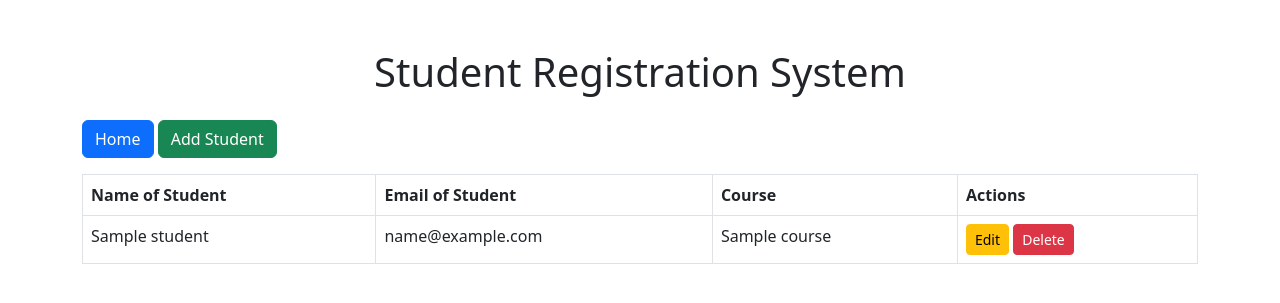
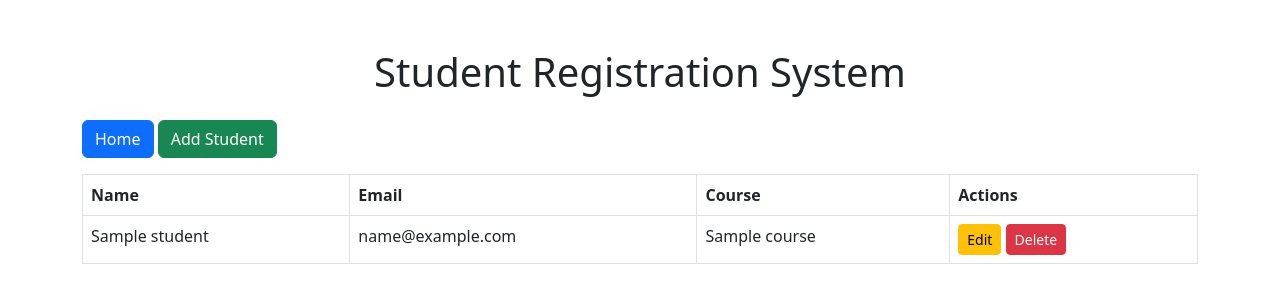
Before and after one commit to Avinashsain/flask_web_application, a Flask app: page / in a window 1280 px wide. Shown: the top 303 px of the page. Run offline with Flask 3, Linux system fonts and the light colour scheme; a database or web service that is not in the repository returns one stand-in record (values such as "Sample title"); some libraries are stand-ins or nearby versions.

Commit message:
Simplify student table headers

```diff
--- a/templates/index.html
+++ b/templates/index.html
@@ -4,8 +4,8 @@
 <table class="table table-bordered">
     <thead>
         <tr>
-            <th>Name of Student</th>
-            <th>Email of Student</th>
+            <th>Name</th>
+            <th>Email</th>
             <th>Course</th>
             <th>Actions</th>
         </tr>
```
